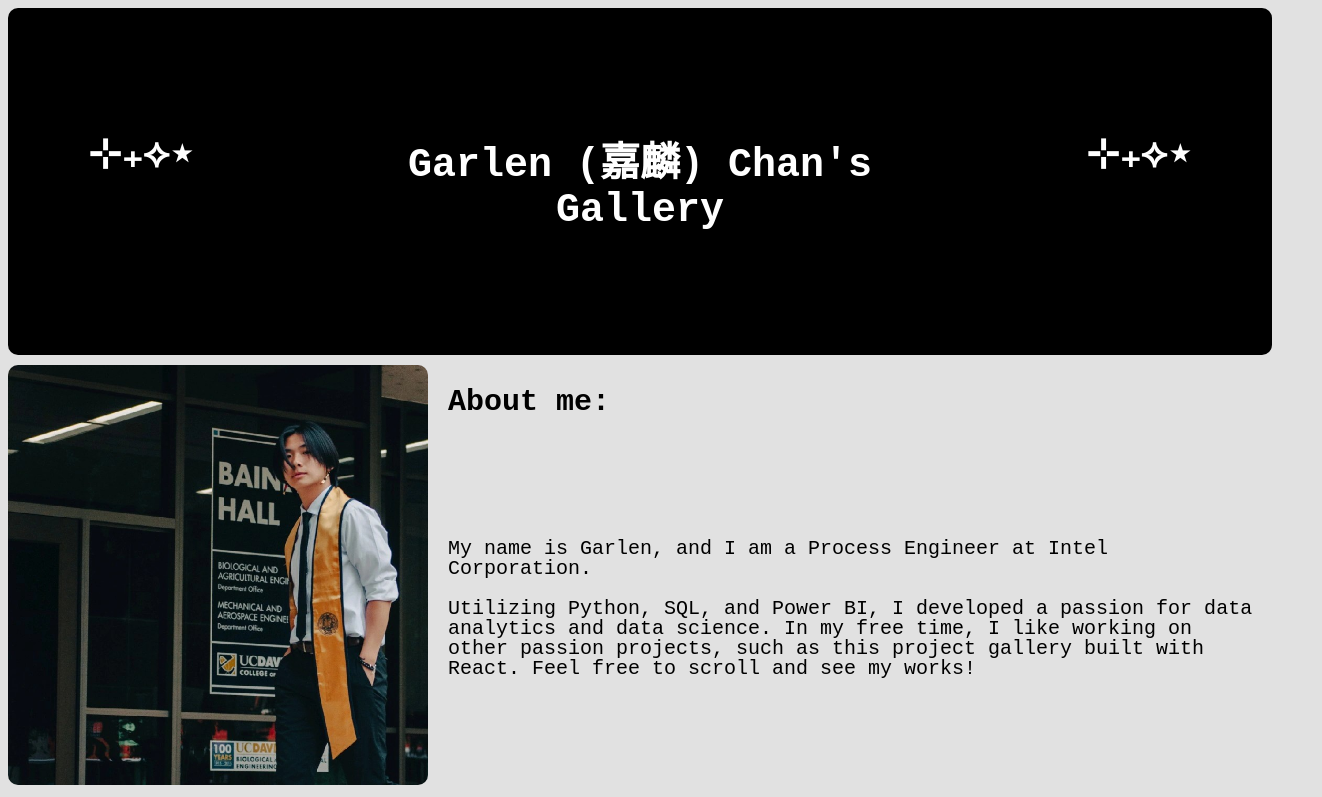
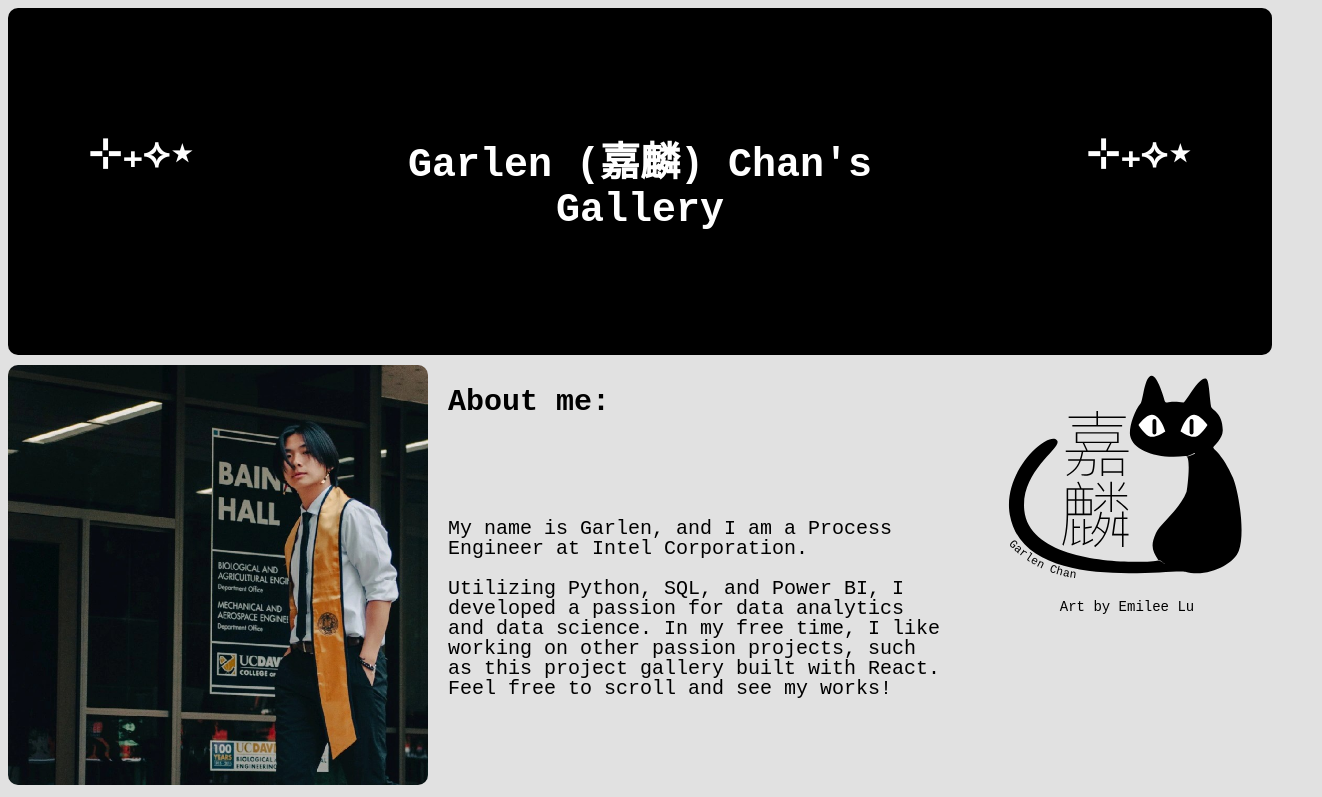
Before and after one commit to gachan2090/len.katsu, a React (Vite) app: page / in a window 1280 px wide. Shown: the top 797 px of the page, 1322 px wide, since content can reach past the window. Built offline with nearby package versions, Linux system fonts and the light colour scheme.

Commit message:
added emu logo

```diff
--- a/src/index.css
+++ b/src/index.css
@@ -6,6 +6,22 @@ html {
   overflow-x: hidden;
   /* height: 2850px */
   /* overflow-y: hidden; */
+}
+
+#EmuLogo {
+  width: 350px;
+  height: 350px;
+  margin-bottom: -50px;
+}
+
+#EmuLogoDiv {
+  font-size: 14px;
+  font-family: 'Courier New', Courier, monospace;
+  text-align: center;
+  padding-right: 20px;
+  margin-top: -60px;
+  margin-right: -50px;
+  background-color: transparent;
 }
 
 #titleText {
@@ -191,12 +207,6 @@ html {
   margin-bottom: 10px;
 }
 
-/* .projShowcase a {
-  margin-top: 2px;
-  margin-bottom: 10px;
-  margin-right: 670px
-} */
-
 .BottomSection {
   text-align: center;
   margin-top: 30px;
--- a/src/main.jsx
+++ b/src/main.jsx
@@ -6,6 +6,7 @@ import recFileImage from "./assets/rec file reader.png"
 import scratchRNNImage from "./assets/scratch rnn showcase.png"
 import githubSVG from "./assets/github-mark.svg"
 import linkedInSVG from "./assets/linkedin.svg"
+import emuLogoSVG from "./assets/emu-logo.svg"
 import { motion } from "framer-motion";
 
 function FadeInSection({ children }) {
@@ -37,8 +38,6 @@ function FadeInSection({ children }) {
   );
 }
 
-
-
 function App() {
 
   useEffect(() => {
@@ -66,7 +65,7 @@ function App() {
         <section id="WholeBioWrapper" className="fadeInKindaSlow">
           <div id="ImageWrapper">
             <img src={gradPhoto} id="BioImage" alt="Graduation" />
-            </div>
+          </div>
           <div id="BioTextWrapper">
             <p id="BioTitle">
               About me:
@@ -82,6 +81,10 @@ function App() {
             </p>
             <p id="BioText">
             </p>
+          </div>
+          <div id = "EmuLogoDiv">
+            <img src={emuLogoSVG} id="EmuLogo"></img>
+            <p2>Art by Emilee Lu</p2>
           </div>
         </section>
 
```
Also changed, not shown: src/assets/emu-logo.svg (added).
